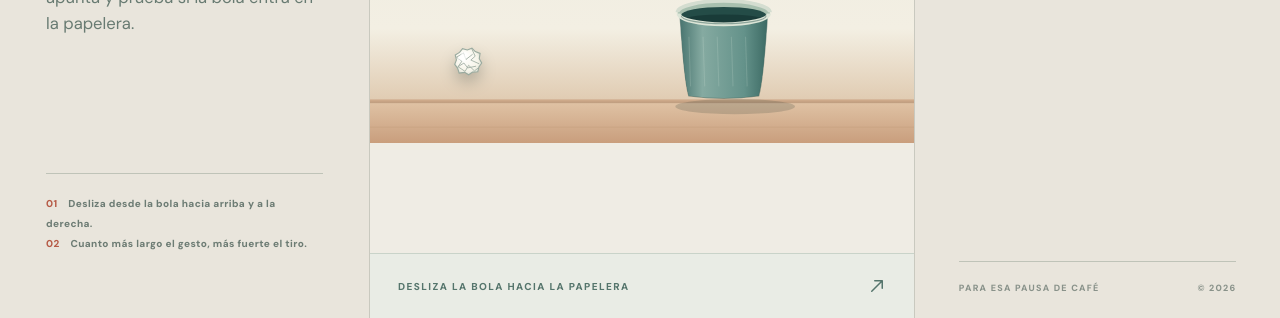
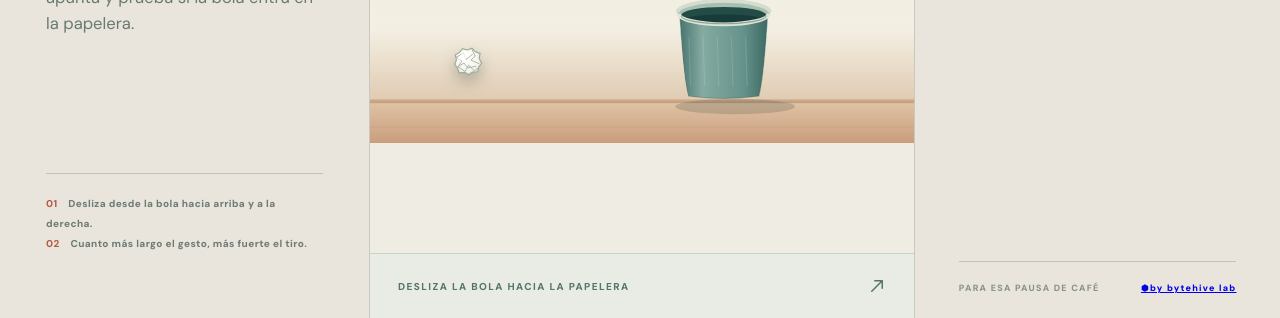
Before and after one commit to goyoaga/el-tiro-de-papel, a website with bundled scripts: page index.html in a window 1280 px wide. Shown: the part 484-802 px from the top of the page. Built offline with nearby package versions, Linux system fonts and the light colour scheme.

Commit message:
Add bytehive lab footer signature

```diff
--- a/index.html
+++ b/index.html
@@ -53,7 +53,7 @@
           <button id="repeat" class="primary-button" type="button">OTRA BOLA <svg viewBox="0 0 24 24" aria-hidden="true"><path d="M5 19 19 5M9 5h10v10" /></svg></button>
           <a class="coffee" href="https://ko-fi.com/arielgoyoaga" target="_blank" rel="noopener noreferrer">¿TE DIVERTISTE? INVÍTAME UN CAFÉ ☕ ↗</a>
         </div>
-        <div class="panel-foot">PARA ESA PAUSA DE CAFÉ <span>© 2026</span></div>
+        <div class="panel-foot"><span>PARA ESA PAUSA DE CAFÉ</span><a class="bytehive-signature" href="https://bytehive.pro" target="_blank" rel="noopener noreferrer" aria-label="bytehive lab"><span class="bytehive-mark" aria-hidden="true">⬢</span><span>by bytehive lab</span></a></div>
       </aside>
     </main>
   </div>
```
